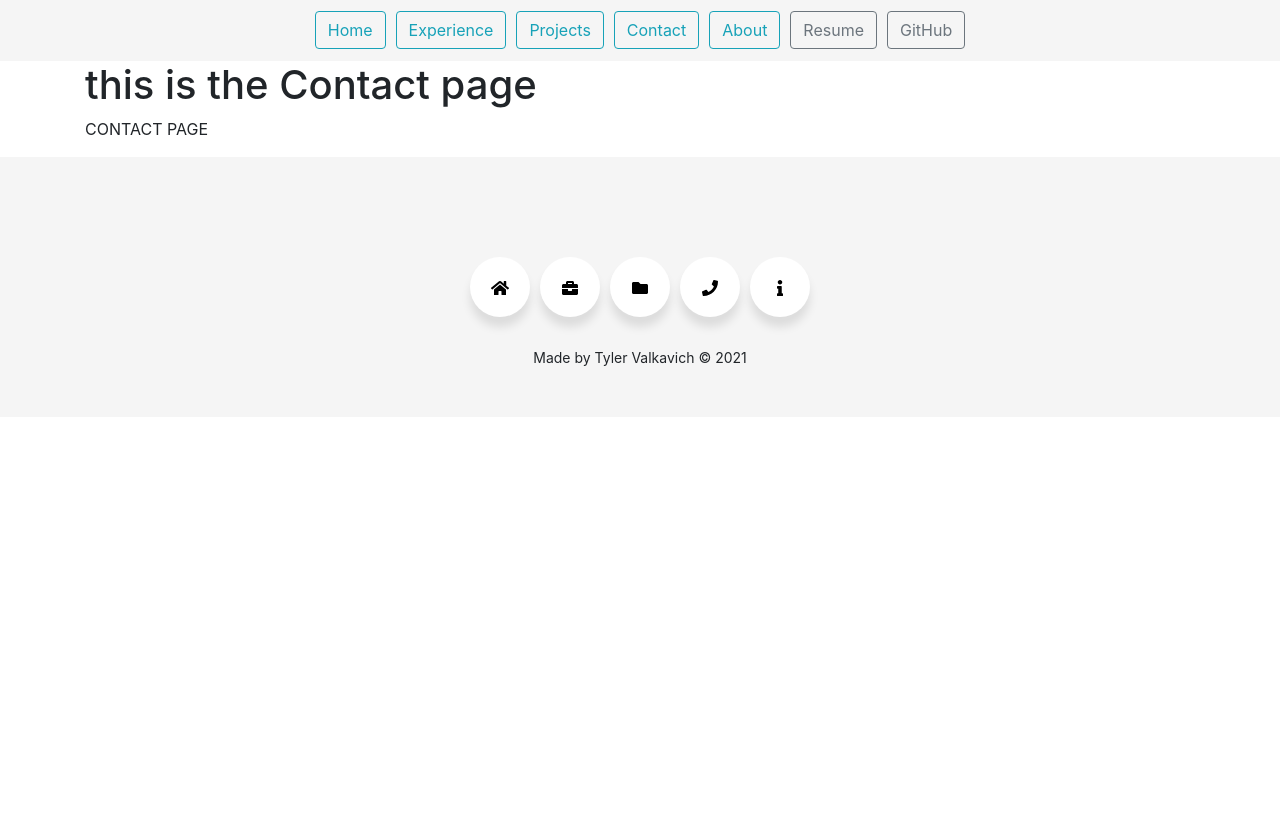
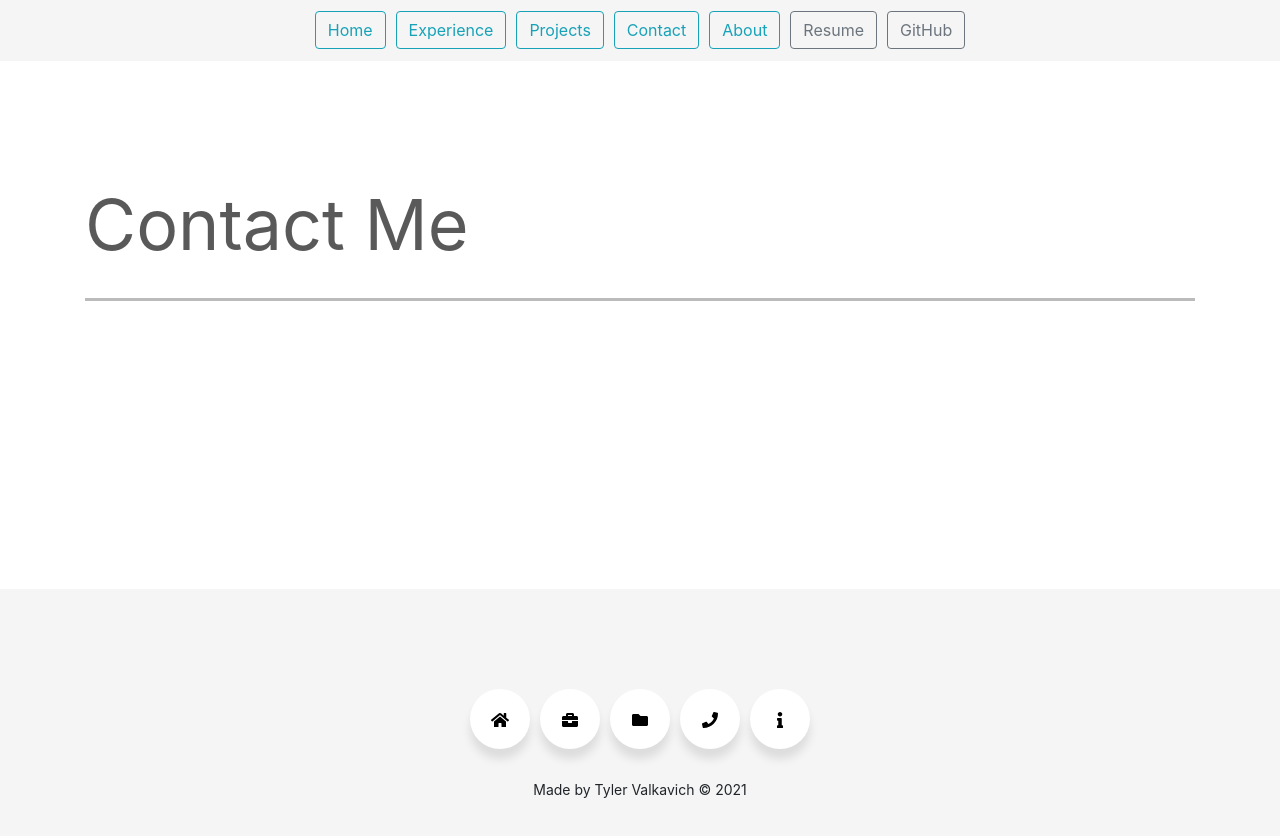
Before and after one commit to TValkavich/Project-Portfolio, a React (Create React App) app: page /contact in a window 1280 px wide. Shown: the top 836 px of the page. Before the commit the page ends 800 px from the top, so only its background shows below. Built offline with nearby package versions, Linux system fonts and the light colour scheme.

Commit message:
Footer now stays at the bottom of the page no matter what

```diff
--- a/src/App.js
+++ b/src/App.js
@@ -14,6 +14,7 @@ function App() {
   return (
     <React.Fragment>
       <Router>
+        <div class="container" style={{display: 'flex', flexDirection: 'column', minHeight: "100vh", minWidth: "100%", paddingLeft: 0, paddingRight: 0}}>
         <Navbar />
         <Layout>
           <Switch>
@@ -25,7 +26,10 @@ function App() {
             <Route component={NoMatch} />
           </Switch>
         </Layout>
-        <Footer />
+        <div class="footer" style={{marginTop: "auto"}}>
+          <Footer />
+        </div>
+        </div>
       </Router>
     </React.Fragment>
   );
--- a/src/Contact.js
+++ b/src/Contact.js
@@ -1,10 +1,22 @@
 import React from 'react'
+import styled from 'styled-components';
+
+const MainHeaderStyle = styled.div`
+    color: #595959;
+    font-size: 70px;
+    display: inline-flex;
+    padding-top: 10%;
+    padding-bottom: .5%;
+`;
 
 export default function Contact() {
     return (
-        <div>
-            <h1>this is the Contact page</h1>
-            <p>CONTACT PAGE</p>
-        </div>
+        <React.Fragment>
+            <MainHeaderStyle>
+                Contact Me
+            </MainHeaderStyle>
+            <hr style={{borderTop: "3px solid #bbb", paddingBottom: "15%"}}/>
+
+        </React.Fragment>
     )
 }
--- a/src/components/Footer.js
+++ b/src/components/Footer.js
@@ -106,7 +106,7 @@ const FooterStyle = styled.div`
       background-color: #F5F5F5;
     }
 
-    .test {
+    .subtext {
       font-size: 14px;
       text-align: center;
       background-color: #F5F5F5;
@@ -140,7 +140,7 @@ function Footer() {
                         <span>About</span>
                     </a>
                 </div>
-                <div class="test">Made by Tyler Valkavich &copy; 2021</div>
+                <div class="subtext">Made by Tyler Valkavich &copy; 2021</div>
             </FooterStyle>
         </div>
     )
```
